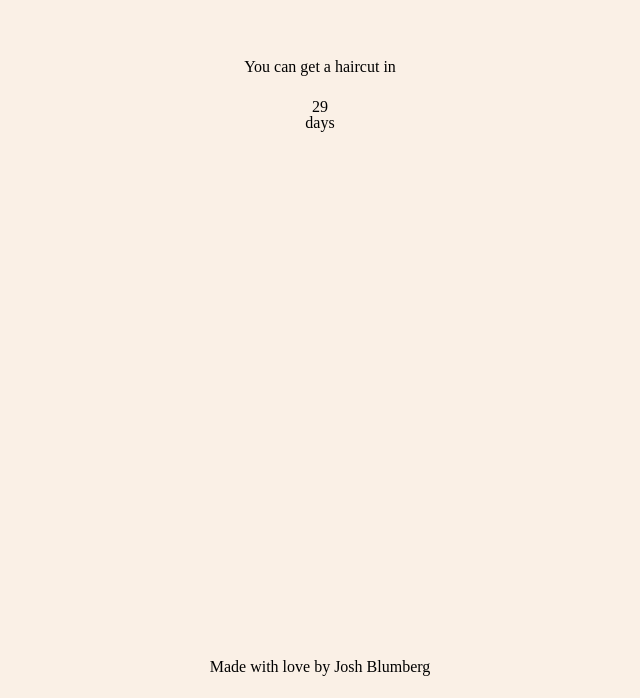
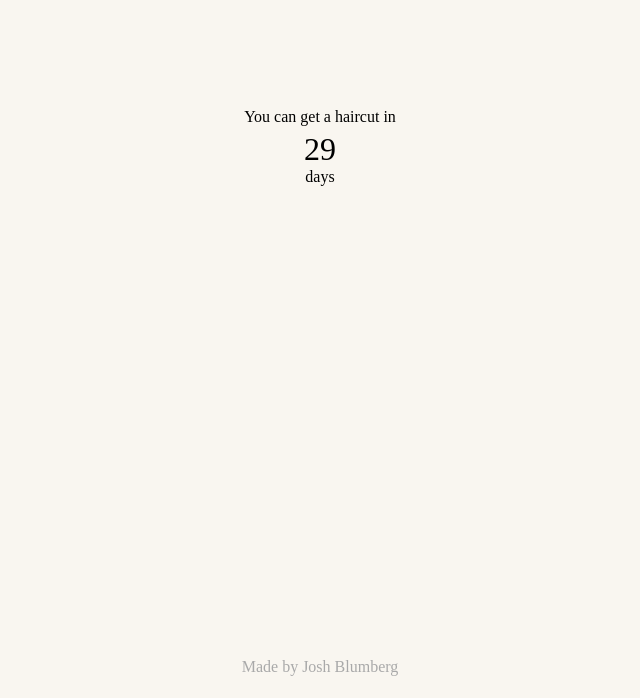
Before and after one commit to jlblumberg/lockdown-haircut, a React (Create React App) app: page / in a window 1280 px wide. Shown: the part 102-800 px from the top of the page, without its empty margins (320-960 px from the left). Built offline with nearby package versions, Linux system fonts and the light colour scheme.

Commit message:
Complete base concept

```diff
--- a/src/App.tsx
+++ b/src/App.tsx
@@ -1,6 +1,5 @@
 import Theme from "./styling/theme";
 import GlobalStyle from "./styling/global-style";
-import DayUnit from "./components/day-unit";
 import Footer from "./components/footer";
 import styled from "styled-components";
 import HAIRCUT_DATE from "./constants/haircut-day";
@@ -15,10 +14,8 @@ function App() {
       <GlobalStyle />
       <Container>
         <Header>You can get a haircut {daysToGo > 1 ? "in" : null}</Header>
-        <Number>
-          {daysToGo < 1 ? <div>now!</div> : <div>{daysToGo}</div>}
-        </Number>
-        <DayUnit daysToGo={daysToGo} />
+        <Number>{daysToGo > 1 ? daysToGo : "now!"}</Number>
+        <div>{daysToGo === 1 ? "day" : "days"}</div>
         <Footer />
       </Container>
     </Theme>
@@ -28,19 +25,18 @@ function App() {
 export default App;
 
 // styled components
-
 const Container = styled.div`
   display: flex;
-  flex-direction: rows;
+  flex-direction: column;
   justify-content: center;
+  align-items: center;
 `;
 
 const Header = styled.div`
-  position: absolute;
-  top: 20%;
+  margin-top: 16%;
 `;
 
 const Number = styled.div`
-  position: absolute;
-  top: 25%;
+  margin-top: 5px;
+  font-size: xx-large;
 `;
--- a/src/components/day-unit.tsx
+++ /dev/null
@@ -1,17 +0,0 @@
-import styled from "styled-components";
-
-interface DayUnitProps {
-  daysToGo: number;
-}
-
-const DayUnit = ({ daysToGo }: DayUnitProps) => {
-  return <Container>{daysToGo === 1 ? "day" : "days"}</Container>;
-};
-
-export default DayUnit;
-
-// styled components
-const Container = styled.div`
-  position: absolute;
-  top: 27%;
-`;
--- a/src/components/footer.tsx
+++ b/src/components/footer.tsx
@@ -3,7 +3,7 @@ import styled from "styled-components";
 const Footer = () => {
   return (
     <Container>
-      Made with love by&nbsp;
+      Made by&nbsp;
       <a
         href="https://joshblumberg.netlify.app/"
         rel="noopener noreferrer"
--- a/src/styling/theme.tsx
+++ b/src/styling/theme.tsx
@@ -3,7 +3,9 @@ import { DefaultTheme, ThemeProvider } from "styled-components";
 
 const theme: DefaultTheme = {
   colors: {
-    beige: "#faf0e6",
+    beige: "#F9F6F0",
+    // beige: "#faf0e6",
+    grey: "#A9A9A9",
   },
   fonts: {},
 };
```
